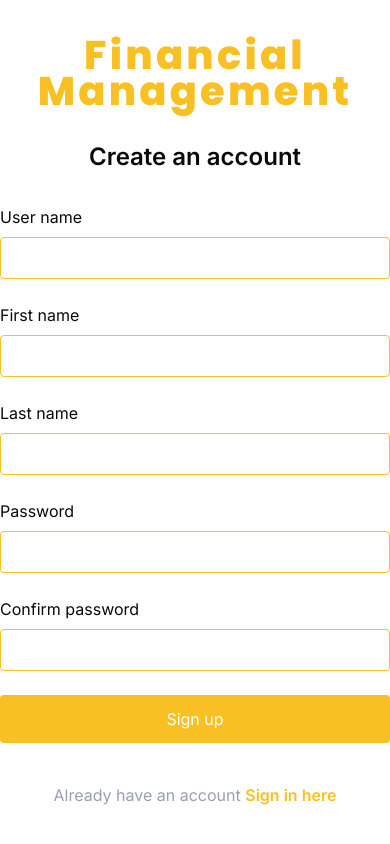
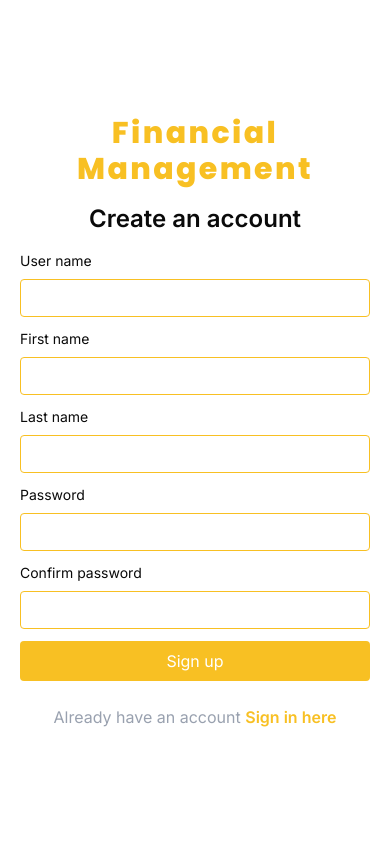
Before and after one commit to sunnatbekweb/finance, a React (Vite) app: page /signup in a window 390 px wide. Built offline with nearby package versions, Linux system fonts and the light colour scheme.

Commit message:
fixed debts calculation

```diff
--- a/src/pages/Debts.tsx
+++ b/src/pages/Debts.tsx
@@ -18,12 +18,10 @@ import axios from "axios";
 export const Debts = () => {
   const [debts, setDebts] = useState<DebtsList>();
   const [modal, setModal] = useState(false);
-  const totalAmount = debts?.reduce((acc, curr) => {
-    if (!curr.is_positive) {
-      return acc + Number(curr.amount);
-    }
-    return acc;
-  }, 0);
+  const totalAmount = debts?.reduce(
+    (acc, curr) => curr.is_positive ? acc - Number(curr.amount) : acc + Number(curr.amount),
+    0
+  );
 
   const closeModal = () => setModal(false);
 
--- a/src/pages/auth/SignIn.tsx
+++ b/src/pages/auth/SignIn.tsx
@@ -52,8 +52,8 @@ export const SignIn = () => {
 
   return (
     <div className="flex items-center justify-center h-screen">
-      <div className="max-w-[400px] mx-auto">
-        <h2 className="fontPoppins font-extrabold text-[40px] leading-9 tracking-[0.08em] text-center text-[#f8c023] mb-16">
+      <div className="w-full px-5 md:max-w-[400px] md:px-0 mx-auto">
+        <h2 className="fontPoppins font-extrabold text-3xl md:text-[40px] leading-9 tracking-[0.08em] text-center text-[#f8c023] mb-16">
           Financial Management
         </h2>
         <ToastContainer />
--- a/src/pages/auth/SignUp.tsx
+++ b/src/pages/auth/SignUp.tsx
@@ -46,19 +46,19 @@ export const SignUp = () => {
 
   return (
     <div className="flex items-center justify-center h-screen">
-      <div className="max-w-[400px] mx-auto">
-        <h2 className="fontPoppins font-extrabold text-[40px] leading-9 tracking-[0.08em] text-center text-[#f8c023] mb-8">
+      <div className="w-full px-5 md:max-w-[400px] md:px-0 mx-auto">
+        <h2 className="fontPoppins font-extrabold text-3xl md:text-[40px] leading-9 tracking-[0.08em] text-center text-[#f8c023] mb-4 md:mb-8">
           Financial Management
         </h2>
 
-        <h3 className="text-2xl font-semibold text-center mb-8">
+        <h3 className="text-2xl font-semibold text-center mb-4 md:mb-8">
           Create an account
         </h3>
         <ToastContainer />
 
-        <form onSubmit={handleSubmit} className="flex flex-col gap-y-6 mb-10">
+        <form onSubmit={handleSubmit} className="flex flex-col gap-y-3 md:gap-y-6 mb-6 md:mb-10">
           <label htmlFor="username" className="flex flex-col gap-y-2">
-            <span>User name</span>
+            <span className="text-sm md:text-base">User name</span>
             <input
               type="text"
               name="username"
@@ -66,12 +66,12 @@ export const SignUp = () => {
               placeholder=""
               onChange={handleChange}
               value={formData.username}
-              className="px-4 py-3 rounded border focus:outline-[#f8c023]"
+              className="px-4 rounded border focus:outline-[#f8c023]"
               required
             />
           </label>
           <label htmlFor="first_name" className="flex flex-col gap-y-2">
-            <span>First name</span>
+            <span className="text-sm md:text-base">First name</span>
             <input
               type="first_name"
               name="first_name"
@@ -79,12 +79,12 @@ export const SignUp = () => {
               placeholder=""
               onChange={handleChange}
               value={formData.first_name}
-              className="px-4 py-3 rounded border focus:outline-[#f8c023]"
+              className="px-4 rounded border focus:outline-[#f8c023]"
               required
             />
           </label>
           <label htmlFor="last_name" className="flex flex-col gap-y-2">
-            <span>Last name</span>
+            <span className="text-sm md:text-base">Last name</span>
             <input
               type="last_name"
               name="last_name"
@@ -92,12 +92,12 @@ export const SignUp = () => {
               placeholder=""
               onChange={handleChange}
               value={formData.last_name}
-              className="px-4 py-3 rounded border focus:outline-[#f8c023]"
+              className="px-4 rounded border focus:outline-[#f8c023]"
               required
             />
           </label>
           <label htmlFor="password" className="flex flex-col gap-y-2">
-            <span>Password</span>
+            <span className="text-sm md:text-base">Password</span>
             <input
               type="password"
               name="password"
@@ -105,12 +105,12 @@ export const SignUp = () => {
               placeholder=""
               onChange={handleChange}
               value={formData.password}
-              className="px-4 py-3 rounded border focus:outline-[#f8c023]"
+              className="px-4 rounded border focus:outline-[#f8c023]"
               required
             />
           </label>
           <label htmlFor="password2" className="flex flex-col gap-y-2">
-            <span>Confirm password</span>
+            <span className="text-sm md:text-base">Confirm password</span>
             <input
               type="password2"
               name="password2"
@@ -118,11 +118,11 @@ export const SignUp = () => {
               placeholder=""
               onChange={handleChange}
               value={formData.password2}
-              className="px-4 py-3 rounded border focus:outline-[#f8c023]"
+              className="px-4 rounded border focus:outline-[#f8c023]"
               required
             />
           </label>
-          <button className="py-3 px-4 bg-[#f8c023] text-white rounded w-full">
+          <button className="px-4 py-2 bg-[#f8c023] text-white rounded w-full">
             Sign up
           </button>
         </form>
--- a/src/styles/index.css
+++ b/src/styles/index.css
@@ -52,7 +52,7 @@ button {
 }
 
 input, textarea, select {
-  padding: 8px 16px;
+  padding: 6px 8px;
   border: 1px solid #f8c023;
   border-radius: 4px;
 
@@ -141,3 +141,16 @@ input, textarea, select {
     @apply bg-background text-foreground;
   }
 }
+
+
+@media screen and (min-width: 768px) {
+  input, textarea, select {
+    padding: 8px 16px;
+    border: 1px solid #f8c023;
+    border-radius: 4px;
+
+    &:focus {
+      outline-color: #f8c023;
+    }
+  }
+}
```
